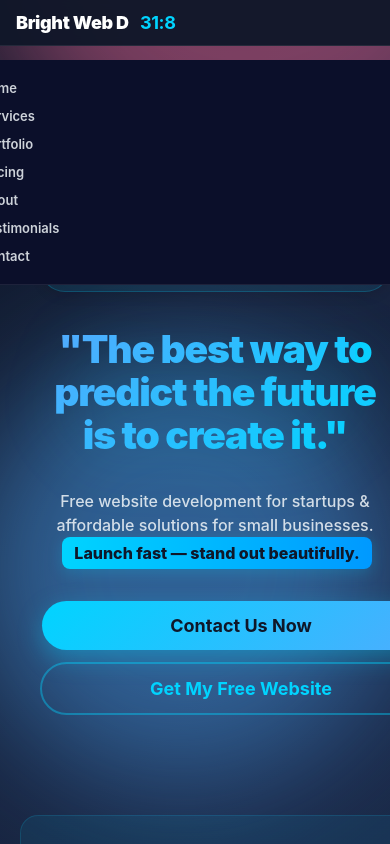
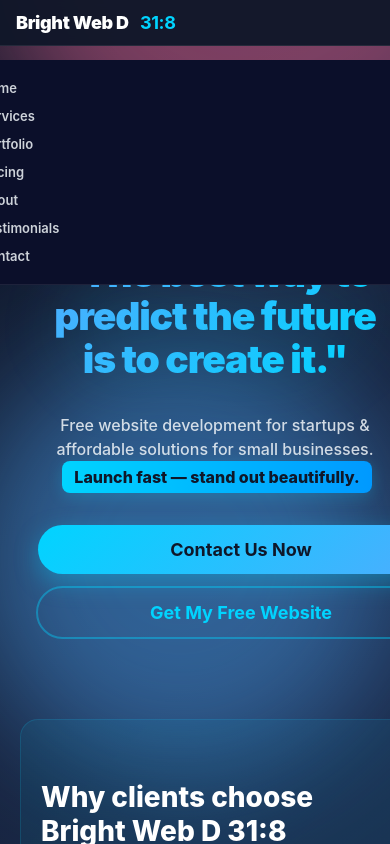
Before and after one commit to brightwebd318-ship-it/Bright-Web-D-31-8, a React (Create React App) app: page /#/ in a window 390 px wide. Shown: the top 844 px of the page. Built offline with nearby package versions, Linux system fonts and the light colour scheme.

Commit message:
Refine hero section padding and mobile responsiveness

```diff
--- a/src/App.css
+++ b/src/App.css
@@ -201,7 +201,7 @@ main {
 
 .hero {
   text-align: center;
-  padding: 120px 20px 60px;
+  padding: 100px 20px;
   display: flex;
   flex-direction: column;
   align-items: center;
@@ -1463,7 +1463,8 @@ footer {
   }
 
   .hero {
-    padding: 120px 20px 80px !important;
+    padding: 60px 16px !important;
+    text-align: center;
     margin-top: 0 !important;
   }
 
```
